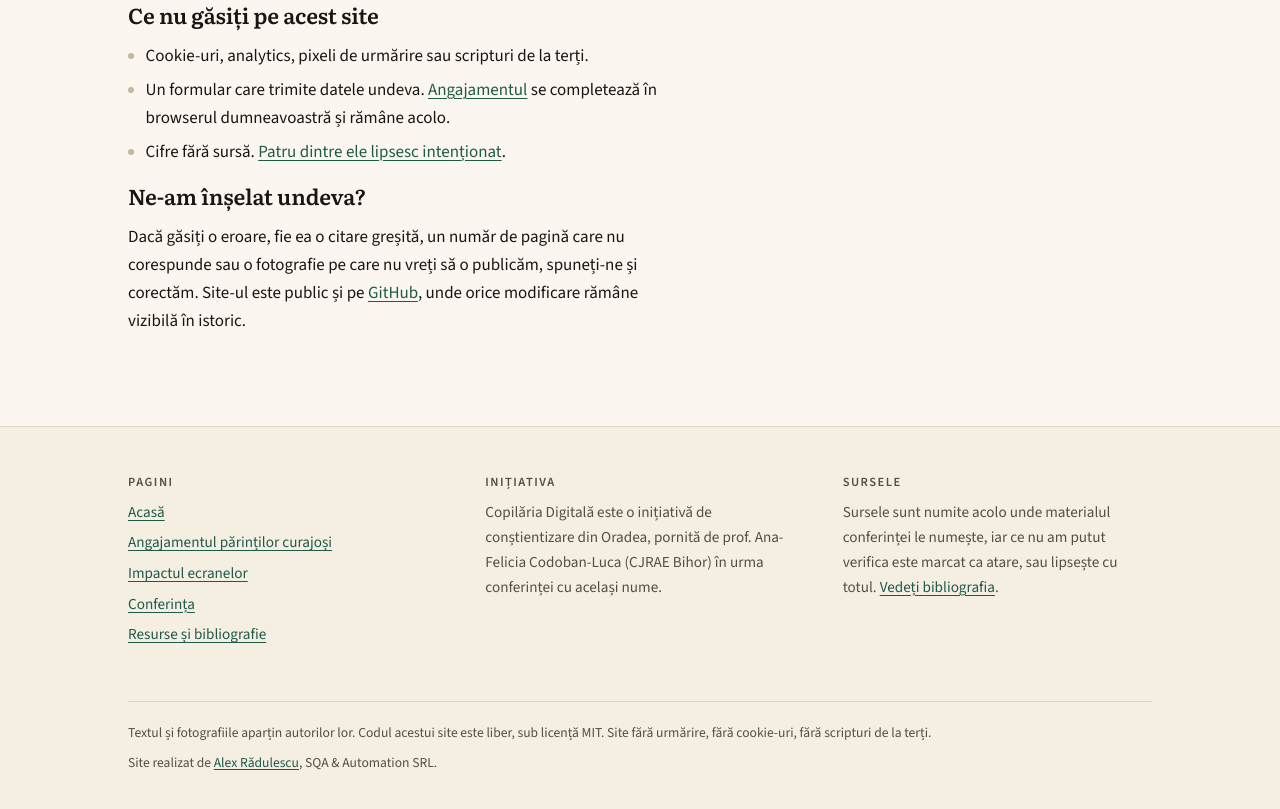
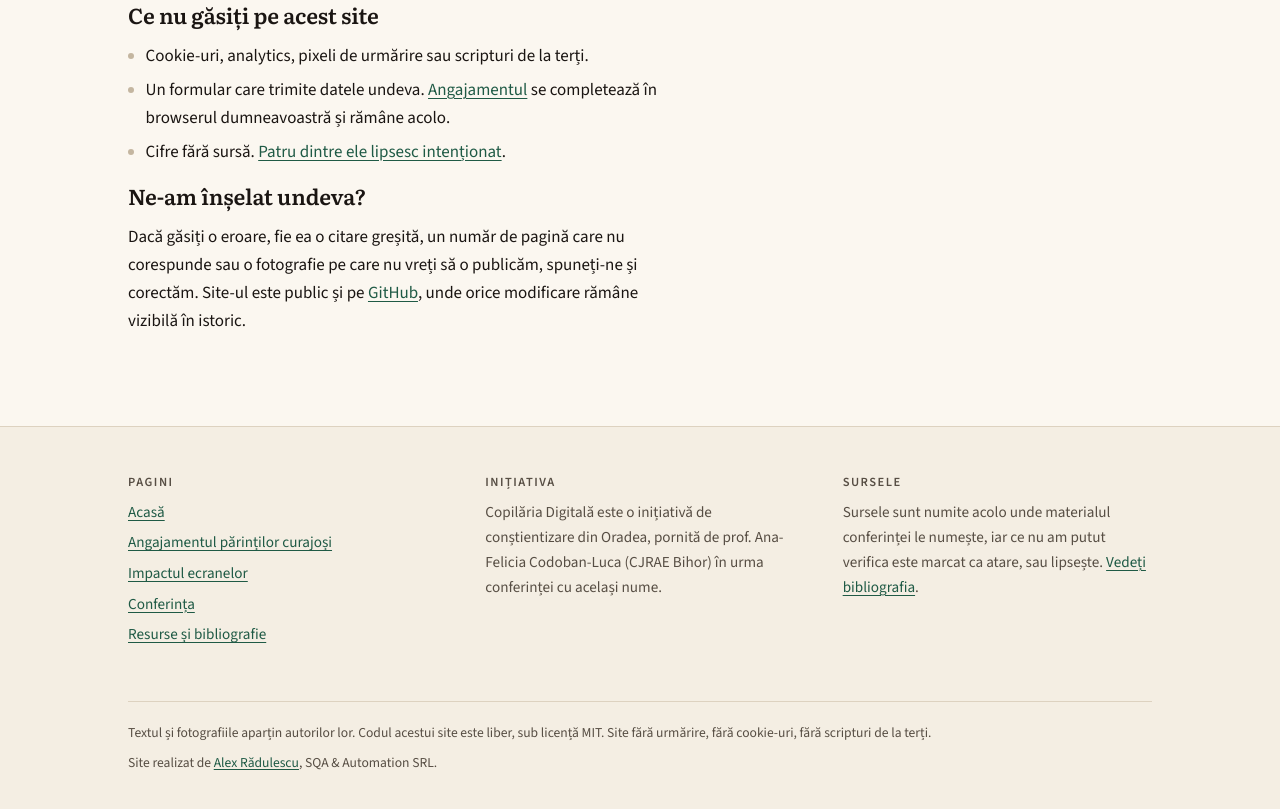
Before and after one commit to copilariadigitala/copilariadigitala.github.io, a plain HTML site: page contact/index.html in a window 1280 px wide. Shown: the part 1943-2752 px from the top of the page. Drawn offline with Linux system fonts and the light colour scheme.

Commit message:
fix: test commit from vscode online

```diff
--- a/contact/index.html
+++ b/contact/index.html
@@ -145,7 +145,7 @@
       <div>
         <h2>Sursele</h2>
         <p>Sursele sunt numite acolo unde materialul conferinței le numește, iar ce nu am
-          putut verifica este marcat ca atare, sau lipsește cu totul.
+          putut verifica este marcat ca atare, sau lipsește.
           <a href="/resurse/#bibliografie">Vedeți bibliografia</a>.</p>
       </div>
     </div>
```
